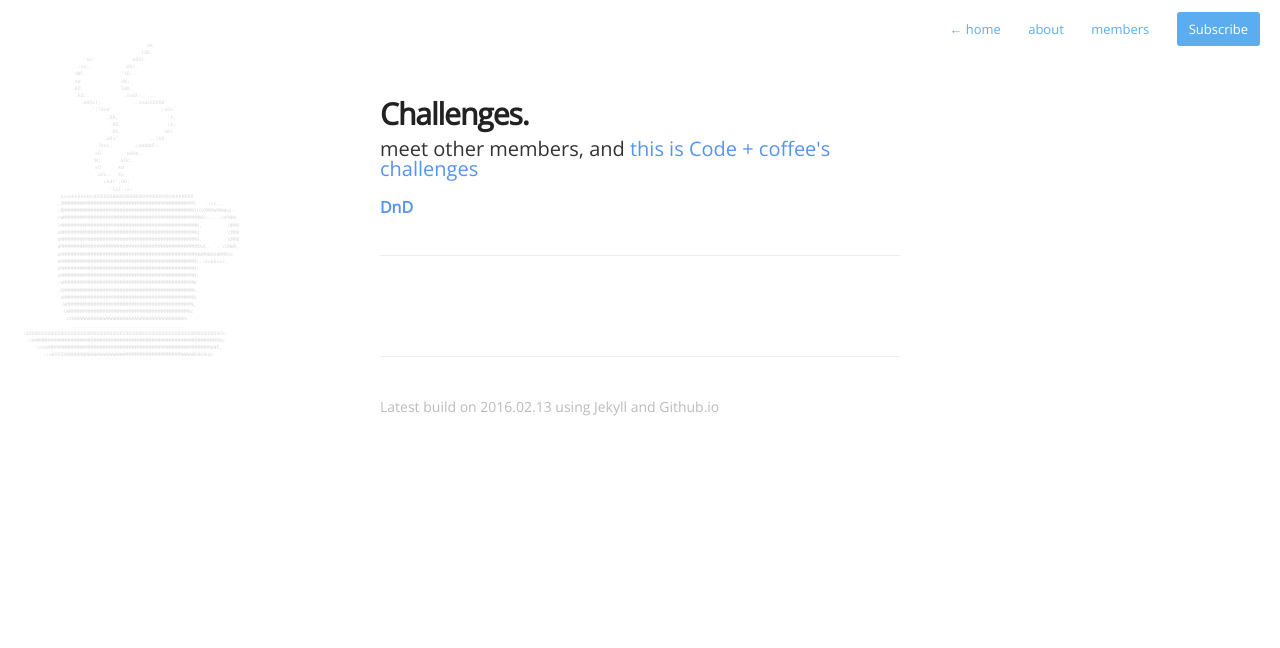
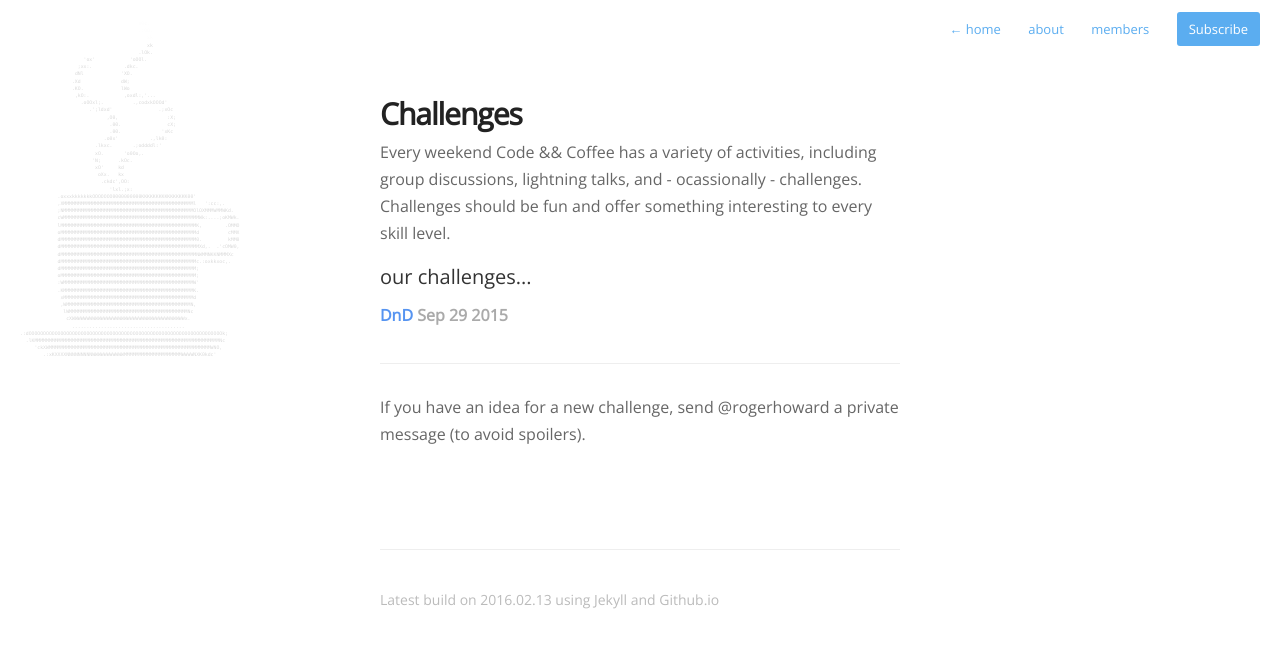
Before and after one commit to codeandcoffeelb/codeandcoffeelb.github.io, a Jekyll site: the page built from challenges.html, in a window 1280 px wide. Shown: the top 648 px of the page. Built offline with Jekyll 4.4.1, drawn with Linux system fonts in a browser that asks for light colours; nearby versions of some CDN libraries; Markdown is read by kramdown in place of the engine named in the settings.

Commit message:
Updated challenges page
* Edited description
* Changes headers and other formatting
* Added solicitation for other challenges

```diff
--- a/assets/css/main.css
+++ b/assets/css/main.css
@@ -50,3 +50,18 @@ code {
         display: none;
     }
 }
+
+
+
+.post-date {
+  color: #aaaaaa;
+}
+
+#greensquare {
+  float: left;
+  width: 200px;
+  height: 200px;
+  margin-right: 20px;
+  margin-bottom: 20px;
+  background-color: #007700;
+}
--- a/challenges.html
+++ b/challenges.html
@@ -3,21 +3,25 @@ profile: false
 title: "Welcome to Code and Coffee, Long Beach"
 permalink: challenges/
 ---
-<!-- {% include hero.html %} -->
 
+<h1>Challenges</h1>
 
-<h1>Challenges.</h1>
-<div id="member_list" class="content_box">
-<h3>meet other members, and <a href="#member_howto">this is Code + coffee's challenges</a></h3>
+<p>Every weekend Code &amp;&amp; Coffee has a variety of activities, including group discussions, lightning talks, and - ocassionally - challenges. Challenges should be fun and offer something interesting to every skill level.</p>
+
+<div id="challenge_list" class="content_box">
+
+<h3>our challenges...</h3>
+
   {% for post in site.posts %}
     {% if post.category == 'challenge' %}
       {% assign author = site.authors[post.author] %}
       {{ author.display_name }}
-      <h4><a href="{{ post.url }}">{{ post.title }}</a></h4>
+      <h4><a href="{{ post.url }}">{{ post.title }}</a> <span class="post-date">{{ post.date | date:"%b %d %Y" }}</span></h4>
     {% endif %}
   {% endfor %}
+
 </div>
 
+<p>If you have an idea for a new challenge, send @rogerhoward a private message (to avoid spoilers).</p>
 
 {% include footer.html %}
-<!-- {% include follow.html %} -->
```
